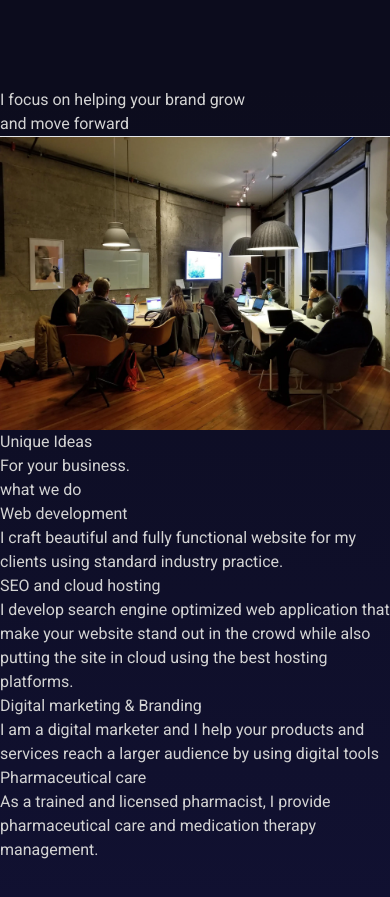
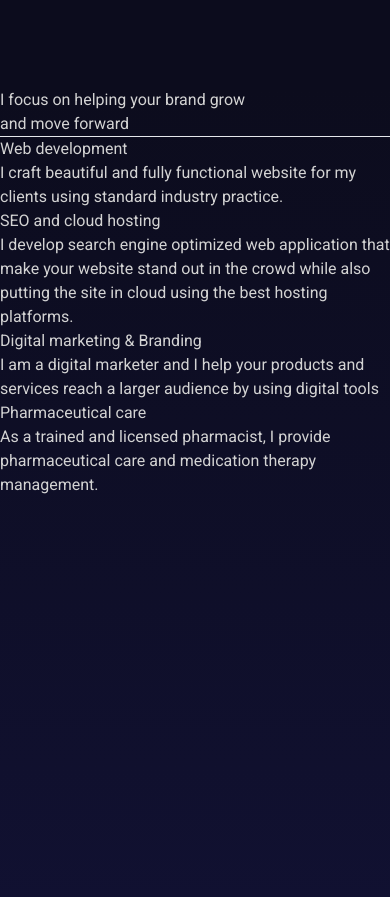
Before and after one commit to TeflonDon-dev/portfolio-site, a React (Vite) app: page / in a window 390 px wide. Shown: the part 1600-2497 px from the top of the page. Built offline with nearby package versions, Linux system fonts and the light colour scheme.

Commit message:
changes to the components

```diff
--- a/src/components/Contact.jsx
+++ b/src/components/Contact.jsx
@@ -64,7 +64,7 @@ const Contact = () => {
         variants={variants}
       >
         <motion.h1
-          className=" text-xl md:text-7xl lg:leading-10 ml-2 lg:ml-0"
+          className=" text-xl md:text-7xl  ml-2 lg:ml-0"
           variants={variants}
         >
           Let's work together
@@ -82,7 +82,7 @@ const Contact = () => {
           <span className=" font-medium">08148429444</span>
         </motion.div>
       </motion.div>
-      <div className=" flex-1 relative py-5 lg:py-0  w-3/4">
+      <div className=" flex-1 relative py-8 lg:py-0  w-3/4">
         <motion.div
           className=" stroke-orange-500 absolute -z-10 w-full mx-auto"
           initial={{ opacity: 1 }}
--- a/src/components/Portfolio.jsx
+++ b/src/components/Portfolio.jsx
@@ -47,7 +47,7 @@ const Portfolio = () => {
     const y = useTransform(scrollYProgress, [0, 1], [-150, 200]);
     return (
       <section>
-        <div className=" flex items-center justify-center w-full h-full overflow-hidden mt-20 ">
+        <div className=" flex items-center justify-center w-full h-full overflow-hidden mt-20 lg:mt-0">
           <div className=" max-w-5xl  md:h-full mx-auto flex flex-col md:flex-row gap-32 md:gap-10 items-center justify-center">
             <div className="flex-1 h-1/2" ref={ref}>
               <img
--- a/src/components/Services.jsx
+++ b/src/components/Services.jsx
@@ -41,47 +41,13 @@ const Services = () => {
         </p>
         <hr className="hidden lg:inline-flex lg:w-96  lg:border-t-4 lg:border-gray-700" />
       </motion.div>
-      <motion.div
-        className="  flex flex-col items-center justify-center gap-5"
-        variants={variants}
-      >
-        <div className=" flex items-center gap-5">
-          <img
-            src="/people.webp"
-            alt=""
-            className=" lg:w-64 lg:h-16 w-32 h-10 rounded-full object-cover"
-          />
-          <h1 className=" lg:text-4xl text-2xl">
-            <motion.span
-              whileHover={{ color: "orange" }}
-              className=" font-bold"
-            >
-              Unique
-            </motion.span>{" "}
-            Ideas
-          </h1>
-        </div>
-        <div className=" flex items-center gap-5">
-          <h1 className=" lg:text-4xl text-2xl">
-            <motion.span
-              className=" font-bold"
-              whileHover={{ color: "orange" }}
-            >
-              For your
-            </motion.span>{" "}
-            business.
-          </h1>
-          <button className=" font-medium lg:px-7 lg:py-3 px-4 py-2 text-black rounded-3xl bg-orange-400 border-none cursor-pointer text-lg">
-            what we do
-          </button>
-        </div>
-      </motion.div>
+
       <motion.div
         className="flex-1 flex flex-col lg:flex-row items-center max-w-4xl m-auto px-7 lg:px-0 "
         variants={variants}
       >
         <motion.div
-          className="p-3 lg:p-5 border border-gray-400 flex flex-col items-center  gap-3 lg:gap-5 md:min-h-[250px]"
+          className="p-3 lg:p-5 border border-gray-400 flex flex-col items-center justify-center gap-3 lg:gap-5 md:min-h-[250px]"
           whileHover={{ background: "white", color: "black" }}
         >
           <h2 className=" text-orange-400 text-lg lg:text-xl text-center font-medium">
@@ -94,7 +60,7 @@ const Services = () => {
         </motion.div>
         <motion.div
           whileHover={{ background: "white", color: "black" }}
-          className=" p-3 lg:p-5 border border-gray-400 flex flex-col items-center  gap-3 lg:gap-5  md:min-h-[250px]"
+          className=" p-3 lg:p-5 border border-gray-400 flex flex-col items-center justify-center gap-3 lg:gap-5  md:min-h-[250px]"
         >
           <h2 className=" text-orange-400 text-lg lg:text-xl text-center font-medium">
             SEO and cloud hosting
@@ -107,7 +73,7 @@ const Services = () => {
         </motion.div>
         <motion.div
           whileHover={{ background: "white", color: "black" }}
-          className=" p-3 lg:p-5 border border-gray-400 flex flex-col items-center gap-3 lg:gap-5 md:min-h-[250px]"
+          className=" p-3 lg:p-5 border border-gray-400 flex flex-col items-center justify-center gap-3 lg:gap-5 md:min-h-[250px]"
         >
           <h2 className=" text-orange-400 text-lg lg:text-xl text-center font-medium">
             Digital marketing & Branding
@@ -119,7 +85,7 @@ const Services = () => {
         </motion.div>
         <motion.div
           whileHover={{ background: "white", color: "black" }}
-          className=" p-3 lg:p-5 border border-gray-400 flex flex-col items-center  gap-3 lg:gap-5 md:min-h-[250px]"
+          className=" p-3 lg:p-5 border border-gray-400 flex flex-col items-center justify-center gap-3 lg:gap-5 md:min-h-[250px]"
         >
           <h2 className=" text-orange-400 text-lg lg:text-xl text-center font-medium">
             Pharmaceutical care
```
